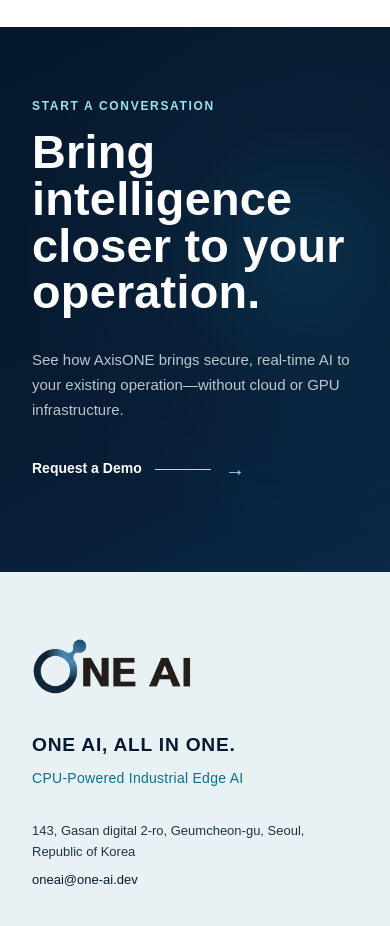
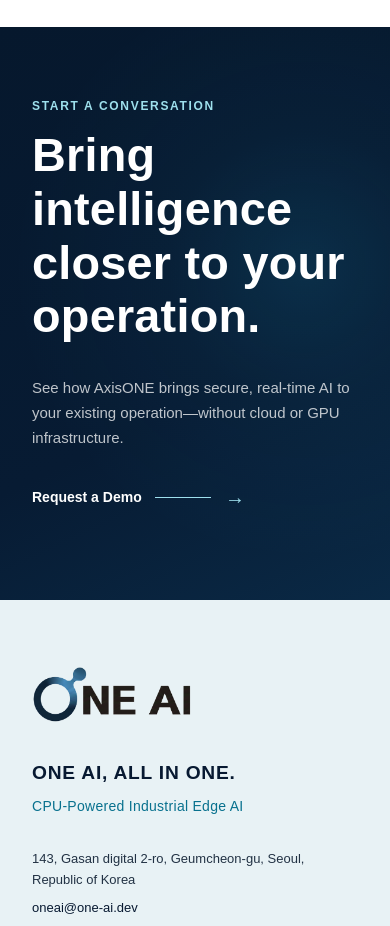
Before and after one commit to oneai01-sandbox/oneai-website, a Next.js app in the folder frontend/: page / in a window 390 px wide. Shown: the part 6540-7466 px from the top of the page. Built offline with nearby package versions, Linux system fonts and the light colour scheme; a web font is replaced by a local one.

Commit message:
minor bug fix

```diff
--- a/frontend/src/components/home/FinalCTA/FinalCTA.module.css
+++ b/frontend/src/components/home/FinalCTA/FinalCTA.module.css
@@ -37,7 +37,7 @@
   margin: 0;
   font-size: clamp(2.75rem, 5.7vw, 5rem);
   letter-spacing: 0.005em;
-  line-height: 0.98;
+  line-height: 1.15;
 }
 
 .actionGroup {
@@ -133,7 +133,7 @@
   .heading h2 {
     max-width: 24rem;
     font-size: clamp(2.5rem, 12vw, 3.75rem);
-    line-height: 1;
+    line-height: 1.15;
   }
 
   .actionGroup {
```
Also changed, not shown: frontend/public/open-group-logo.png.
